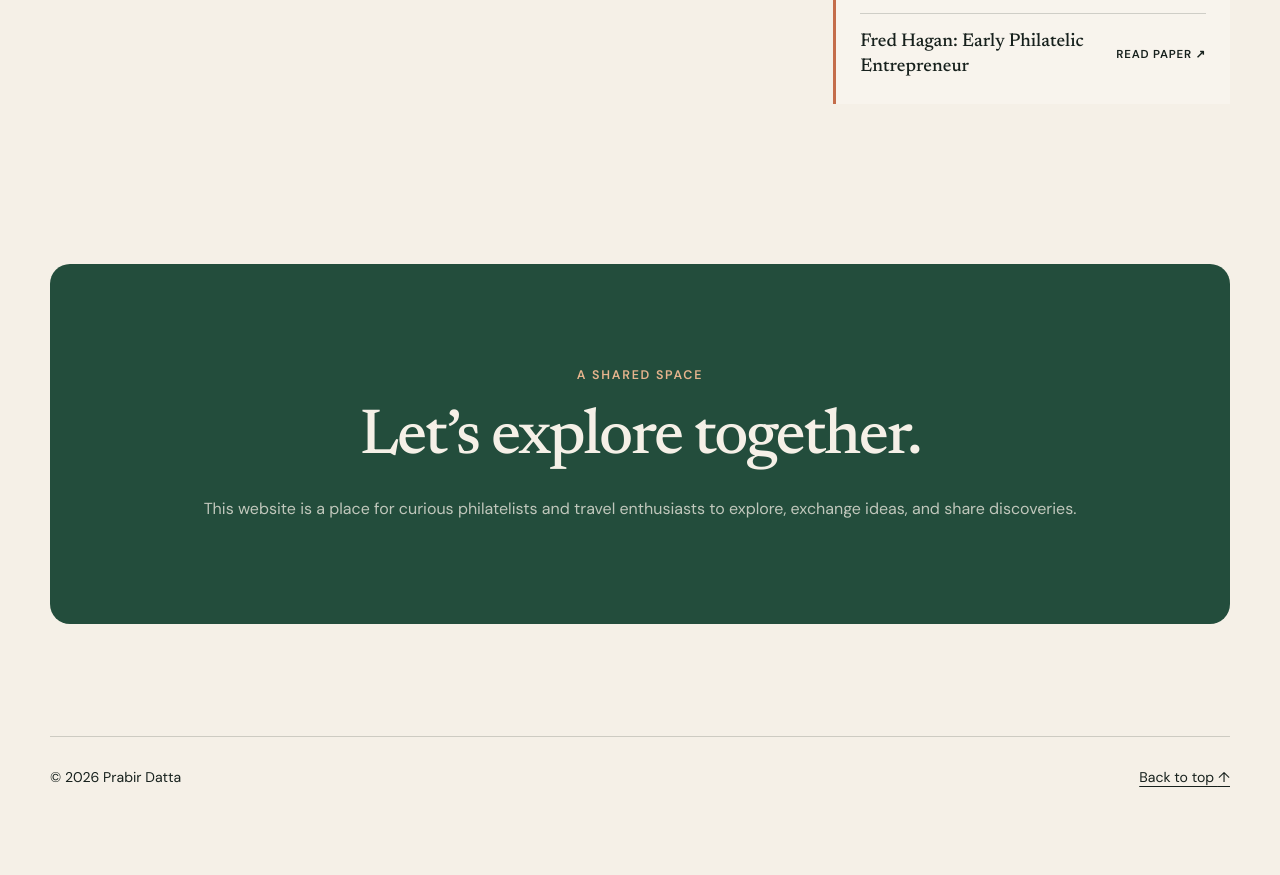
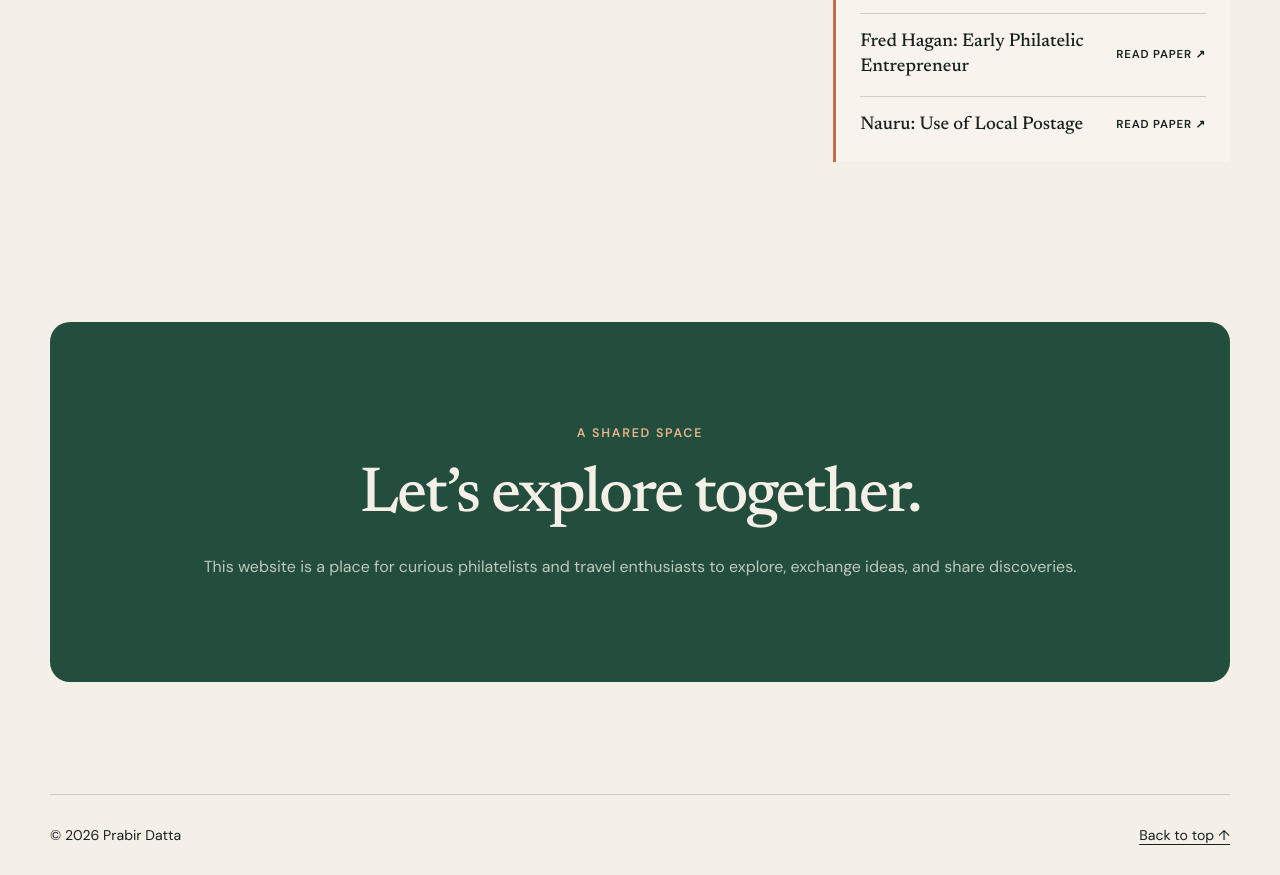
Before and after one commit to prabirdattaus/prabirdattaus.github.io, a plain HTML site: page index.html in a window 1280 px wide. Shown: the part 2567-3442 px from the top of the page. Before the commit the page ends 3385 px from the top, so only its background shows below. Drawn offline with Linux system fonts and the light colour scheme.

Commit message:
Publish Nauru local postage paper

```diff
--- a/index.html
+++ b/index.html
@@ -166,6 +166,15 @@
                 <span>Fred Hagan: Early Philatelic Entrepreneur</span>
                 <span aria-hidden="true">Read paper ↗</span>
               </a>
+              <a
+                class="publication-link"
+                href="assets/nauru-use-of-local-postage.pdf"
+                target="_blank"
+                rel="noopener"
+              >
+                <span>Nauru: Use of Local Postage</span>
+                <span aria-hidden="true">Read paper ↗</span>
+              </a>
             </div>
           </div>
         </div>
```
Also changed, not shown: 1 other file.
